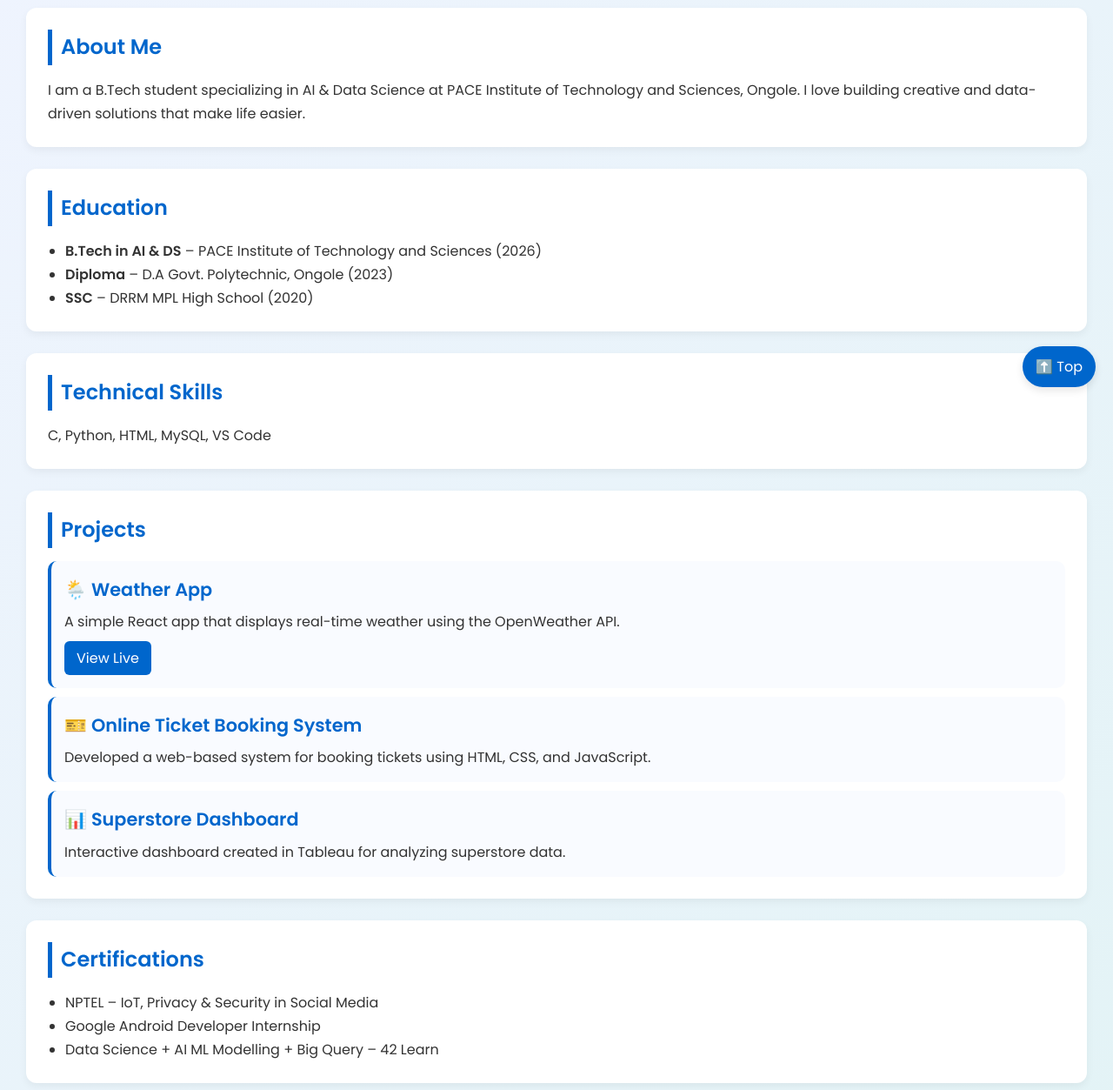
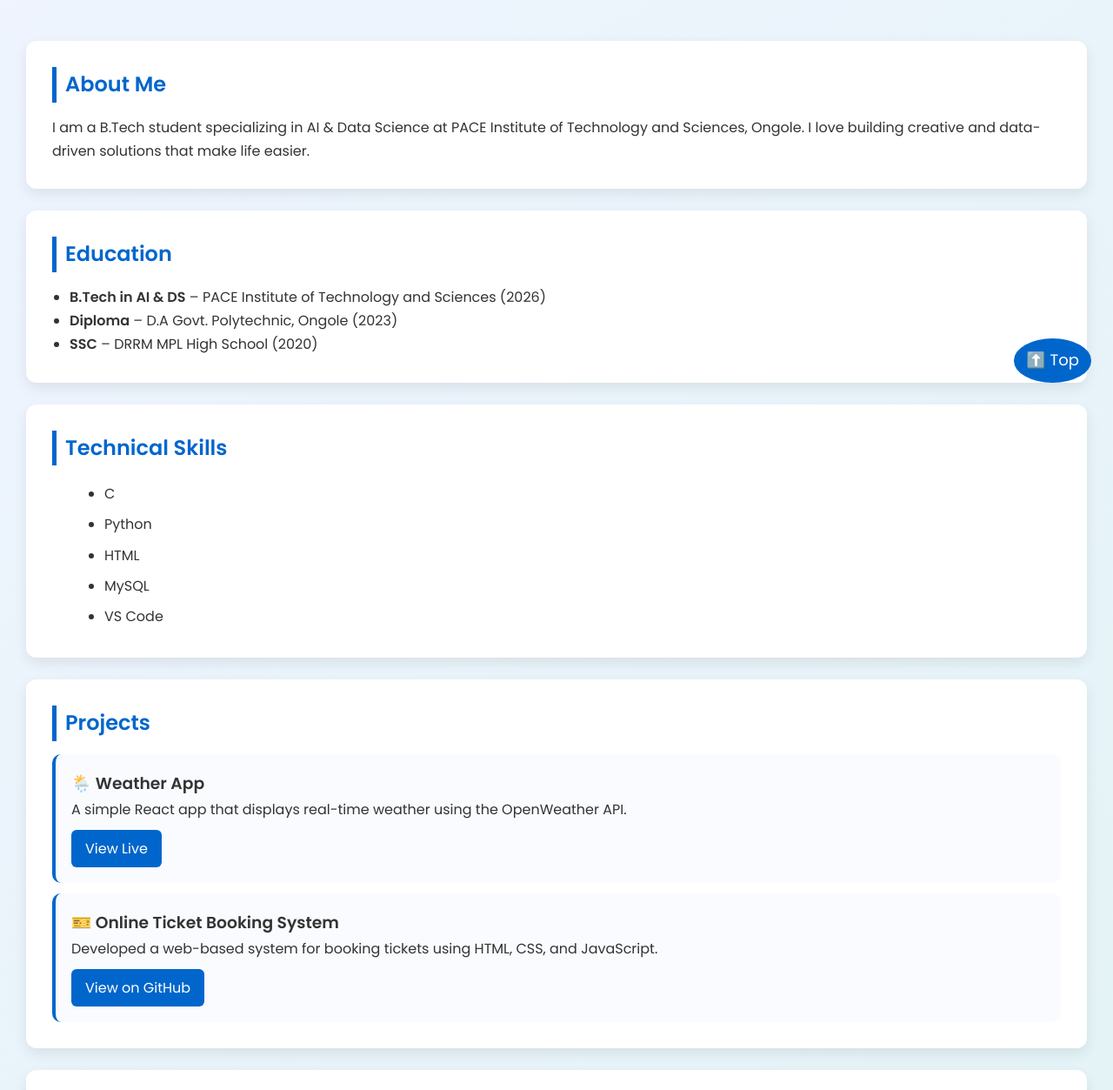
Before and after one commit to pavankumar0810/Portfolio, a plain HTML site: page index.html in a window 1280 px wide. Shown: the part 335-1588 px from the top of the page at 87% size. Drawn offline with Linux system fonts and the light colour scheme.

Commit message:
Updated portfolio: fixed skills, ticket booking link, profile image

```diff
--- a/index.html
+++ b/index.html
@@ -30,23 +30,29 @@
 
   <section id="skills">
     <h2>Technical Skills</h2>
-    <p>C, Python, HTML, MySQL, VS Code</p>
+    <ul>
+      <li>C</li>
+      <li>Python</li>
+      <li>HTML</li>
+      <li>MySQL</li>
+      <li>VS Code</li>
+    </ul>
   </section>
 
   <section id="projects">
     <h2>Projects</h2>
+
     <div class="project">
       <h3>🌦️ Weather App</h3>
       <p>A simple React app that displays real-time weather using the OpenWeather API.</p>
       <a href="https://weather-app-iota-rose-45.vercel.app/" target="_blank">View Live</a>
     </div>
+
     <div class="project">
       <h3>🎫 Online Ticket Booking System</h3>
       <p>Developed a web-based system for booking tickets using HTML, CSS, and JavaScript.</p>
-    </div>
-    <div class="project">
-      <h3>📊 Superstore Dashboard</h3>
-      <p>Interactive dashboard created in Tableau for analyzing superstore data.</p>
+      <a href="https://github.com/pavankumar0810/MYSQL-PROJECT" target="_blank">View on GitHub</a>
+
     </div>
   </section>
 
--- a/style.css
+++ b/style.css
@@ -5,27 +5,39 @@
   padding: 0;
   box-sizing: border-box;
   font-family: 'Poppins', sans-serif;
-}
-
-html {
   scroll-behavior: smooth;
 }
 
 body {
   background: linear-gradient(135deg, #f0f4ff, #e2f3f5);
-  color: #333;
+  color: #333333;
   line-height: 1.7;
-  padding: 30px;
+  padding: 20px 30px;
 }
 
 header {
   text-align: center;
-  margin-bottom: 40px;
+  margin-bottom: 50px;
+}
+
+header .profile-img {
+  width: 140px;
+  height: 140px;
+  border-radius: 50%;
+  object-fit: cover;
+  border: 4px solid #0066cc;
+  margin: 30px 0 15px 0; /* face slightly lower */
+  transition: transform 0.3s ease;
+}
+
+header .profile-img:hover {
+  transform: scale(1.05);
 }
 
 header h1 {
-  font-size: 2.5rem;
+  font-size: 2.8rem;
   color: #0066cc;
+  margin-bottom: 10px;
 }
 
 header p {
@@ -35,16 +47,16 @@ header p {
 
 section {
   background: #fff;
-  padding: 25px;
+  padding: 30px;
   margin-bottom: 25px;
   border-radius: 12px;
-  box-shadow: 0 4px 10px rgba(0,0,0,0.05);
-  transition: transform 0.2s ease, box-shadow 0.2s ease;
+  box-shadow: 0 6px 15px rgba(0,0,0,0.08);
+  transition: transform 0.3s ease, box-shadow 0.3s ease;
 }
 
 section:hover {
-  transform: translateY(-4px);
-  box-shadow: 0 8px 20px rgba(0,0,0,0.1);
+  transform: translateY(-5px);
+  box-shadow: 0 10px 20px rgba(0,0,0,0.1);
 }
 
 h2 {
@@ -61,31 +73,56 @@ ul {
 .project {
   background: #f9fbff;
   border-left: 4px solid #0066cc;
-  padding: 15px;
+  padding: 18px;
   border-radius: 10px;
-  margin-top: 10px;
+  margin-top: 12px;
+  transition: transform 0.3s ease, box-shadow 0.3s ease;
 }
 
-.project h3 {
-  color: #0066cc;
-  font-size: 1.3rem;
-  margin-bottom: 6px;
+.project:hover {
+  transform: translateY(-3px);
+  box-shadow: 0 6px 12px rgba(0,0,0,0.1);
 }
 
 .project a {
   display: inline-block;
-  margin-top: 8px;
+  margin-top: 10px;
   background: #0066cc;
   color: white;
-  padding: 6px 14px;
+  padding: 8px 16px;
   border-radius: 6px;
   text-decoration: none;
-  transition: background 0.2s, transform 0.2s;
+  transition: background 0.3s ease;
 }
 
 .project a:hover {
   background: #004c99;
-  transform: scale(1.05);
+}
+
+#skills {
+  margin-top: 20px; /* space below Education */
+}
+
+#skills ul {
+  display: block; /* vertical list */
+  list-style: disc; /* bullets */
+  padding-left: 40px; /* indent bullets */
+  gap: 0;
+  justify-content: normal;
+}
+
+#skills ul li {
+  background: none; /* remove badge color */
+  color: #333;
+  padding: 4px 0;
+  border-radius: 0;
+  font-weight: normal;
+  transition: color 0.3s ease, transform 0.3s ease;
+}
+
+#skills ul li:hover {
+  transform: translateY(-3px);
+  background: #cce7f0;
 }
 
 #contact a {
@@ -98,38 +135,30 @@ ul {
   text-decoration: underline;
 }
 
+.back-to-top {
+  position: fixed;
+  bottom: 25px;
+  right: 25px;
+  background: #0066cc;
+  color: #fff;
+  padding: 10px 14px;
+  border-radius: 50%;
+  font-size: 18px;
+  text-decoration: none;
+  display: flex;
+  align-items: center;
+  justify-content: center;
+  transition: background 0.3s ease, transform 0.3s ease;
+}
+
+.back-to-top:hover {
+  background: #004c99;
+  transform: translateY(-3px);
+}
+
 footer {
   text-align: center;
   margin-top: 50px;
   font-size: 0.9rem;
   color: #555;
 }
-
-/* Back-to-top button */
-.back-to-top {
-  position: fixed;
-  bottom: 20px;
-  right: 20px;
-  background: #0066cc;
-  color: #fff;
-  padding: 10px 15px;
-  border-radius: 50px;
-  text-decoration: none;
-  font-size: 1rem;
-  box-shadow: 0 4px 10px rgba(0,0,0,0.1);
-  transition: background 0.2s, transform 0.2s;
-}
-
-.back-to-top:hover {
-  background: #004c99;
-  transform: scale(1.1);
-}
-.profile-img {
-  width: 150px;
-  height: 150px;
-  border-radius: 50%;
-  object-fit: cover;
-  object-position: center top; /* <-- adjust the face position */
-  border: 4px solid #0066cc;
-  margin-bottom: 15px;
-}
```
